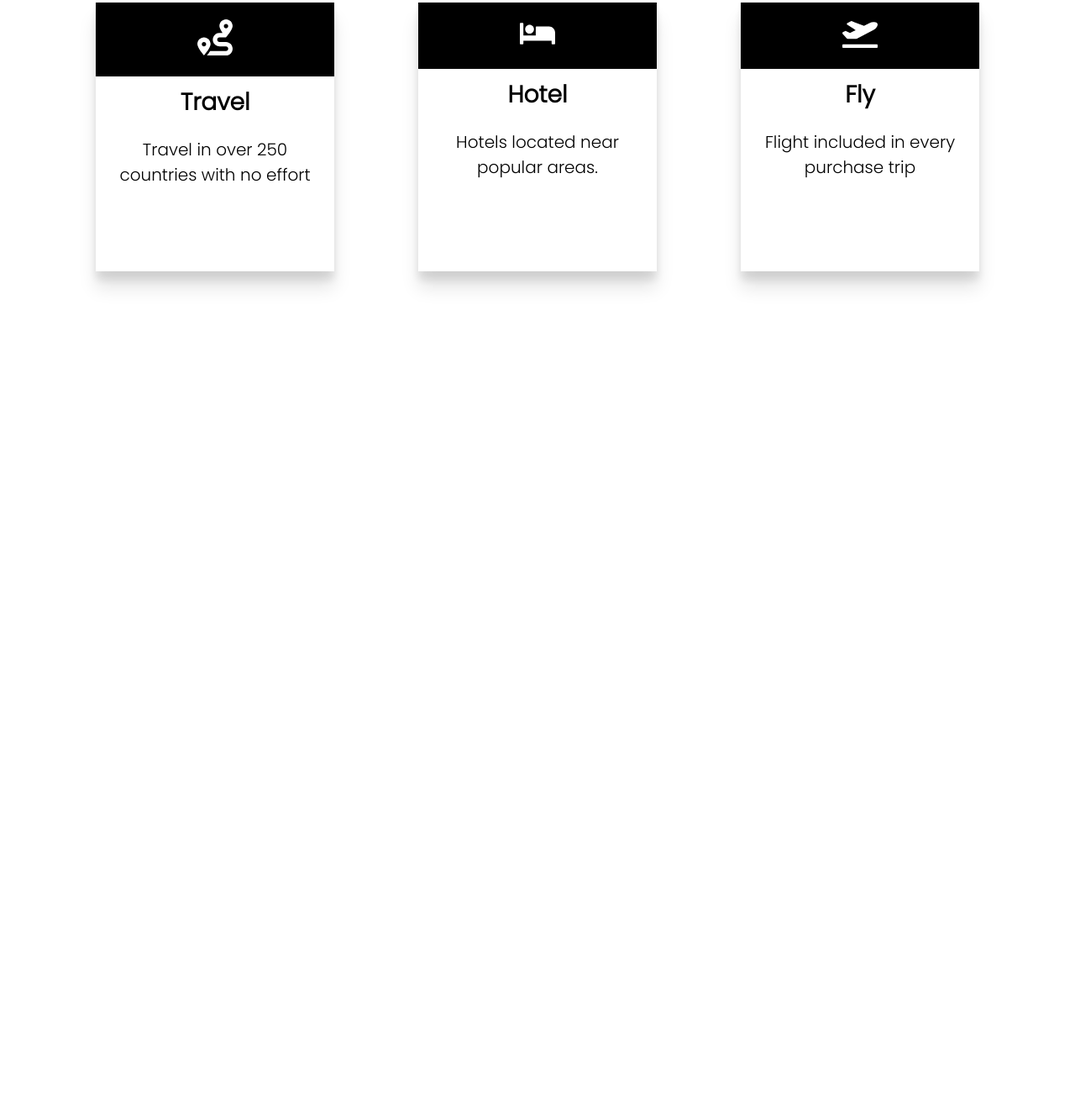
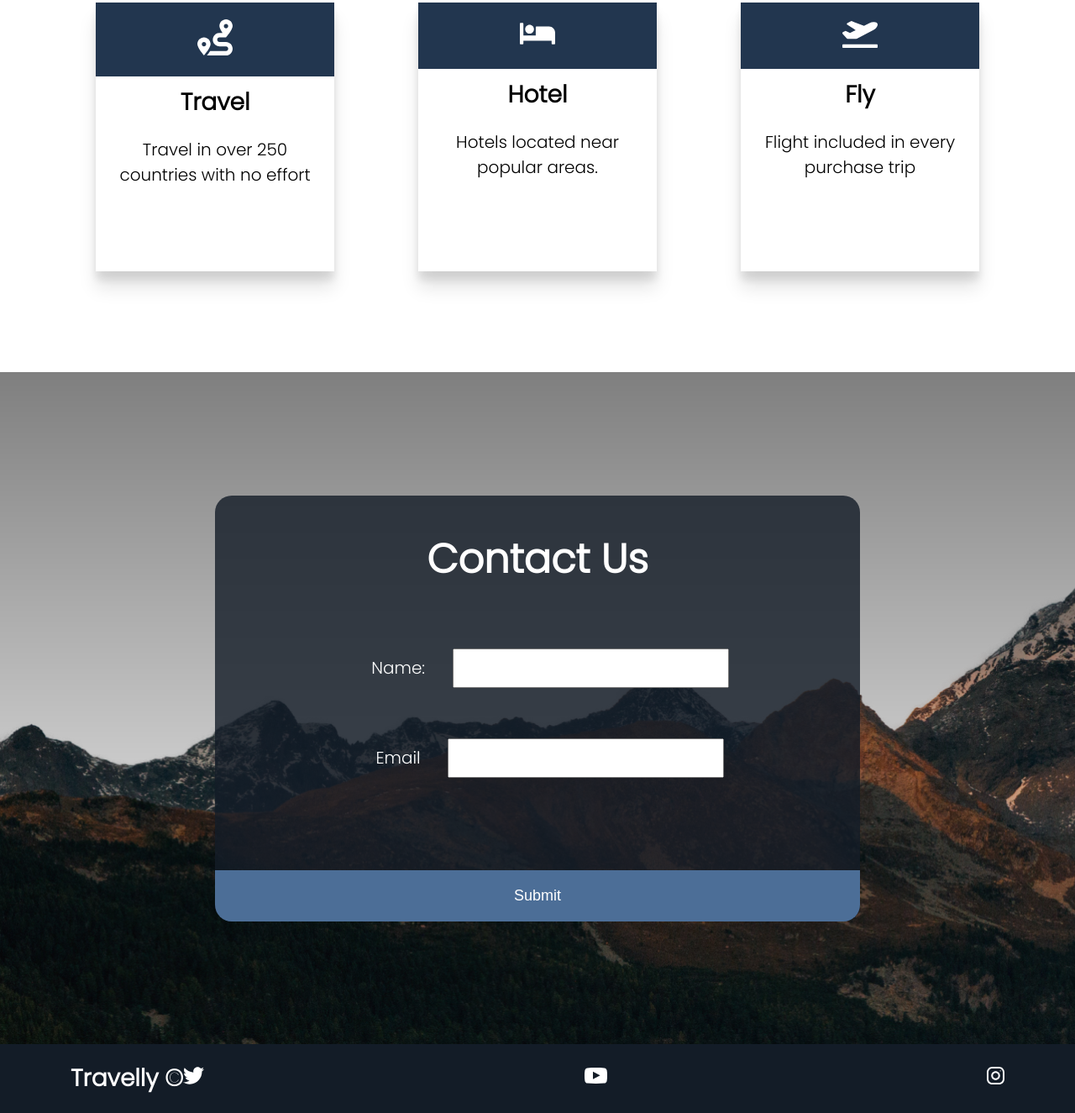
Before and after one commit to JinaZhu/Jina-Travels, a plain HTML site: page index.html in a window 1280 px wide. Shown: the part 1959-3284 px from the top of the page at 84% size. Before the commit the page ends 2402 px from the top, so only its background shows below. Drawn offline with Linux system fonts and the light colour scheme; a web font is replaced by a local one.

Commit message:
add contact section form

```diff
--- a/index.html
+++ b/index.html
@@ -82,5 +82,39 @@
         </div>
       </div>
     </section>
+    <section id="contact">
+      <div class="form-wrapper">
+        <header class="form-head">
+          <h2>Contact Us</h2>
+        </header>
+        <form>
+          <div class="name-form">
+            <label for="name">Name:</label>
+            <input type="text" class="name" />
+          </div>
+          <div class="email-form">
+            <label for="email">Email</label>
+            <input type="email" required name="email" />
+          </div>
+          <button type="submit">Submit</button>
+        </form>
+      </div>
+    </section>
+    <footer>
+      <div class="footer-wrapper">
+        <h5>Travelly &copy;</h5>
+        <ul>
+          <li>
+            <a href="#"><img src="/icons/twitter.svg" alt="" /></a>
+          </li>
+          <li>
+            <a href="#"><img src="/icons/youtube.svg" alt="" /></a>
+          </li>
+          <li>
+            <a href="#"><img src="/icons/instagram.svg" alt="" /></a>
+          </li>
+        </ul>
+      </div>
+    </footer>
   </body>
 </html>
--- a/style.css
+++ b/style.css
@@ -204,8 +204,71 @@ nav ul {
 }
 
 .card-icon {
-  background-color: black;
+  background-color: #22364f;
 }
+
+#contact {
+  min-height: 100vh;
+  background: linear-gradient(rgba(0, 0, 0, 0.5), transparent),
+    url("/img/contact-mountain.png");
+  background-size: cover;
+  background-attachment: no-repeat;
+  display: flex;
+  align-items: center;
+  justify-content: center;
+}
+
+.form-wrapper {
+  background: rgba(19, 28, 39, 0.8);
+  width: 60%;
+  color: white;
+  border-radius: 20px;
+}
+.form-head {
+  text-align: center;
+  padding: 4rem;
+}
+.name-form,
+.email-form {
+  padding: 3rem;
+  text-align: center;
+}
+.form-wrapper label {
+  margin: 0rem 3rem;
+}
+.form-wrapper button {
+  width: 100%;
+  padding: 2rem;
+  margin-top: 8rem;
+  border-bottom-left-radius: 20px;
+  border-bottom-right-radius: 20px;
+}
+
+.form-wrapper input {
+  padding: 1rem 3rem;
+}
+
+footer {
+  color: white;
+  background: rgba(19, 28, 39, 1);
+}
+.footer-wrapper {
+  display: flex;
+  padding: 2rem;
+  width: 90%;
+  margin: auto;
+  align-items: center;
+  min-height: 10vh;
+}
+
+footer ul {
+  display: flex;
+  list-style: none;
+  flex: 1 1 40rem;
+  justify-content: space-between;
+  align-items: center;
+}
+
 @media screen and (max-width: 932px) {
   html {
     font-size: 45%;
```
